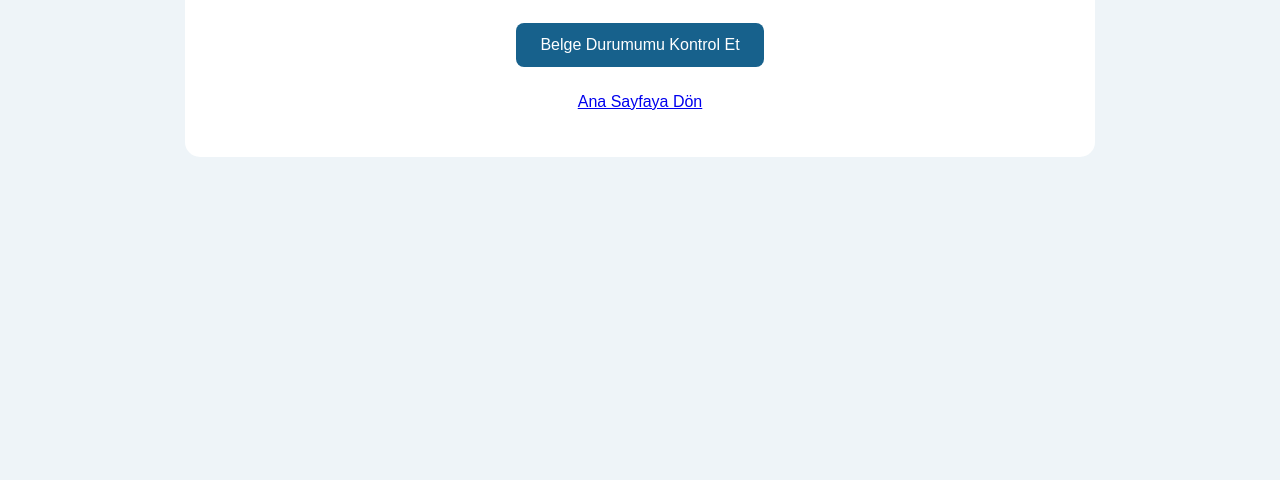
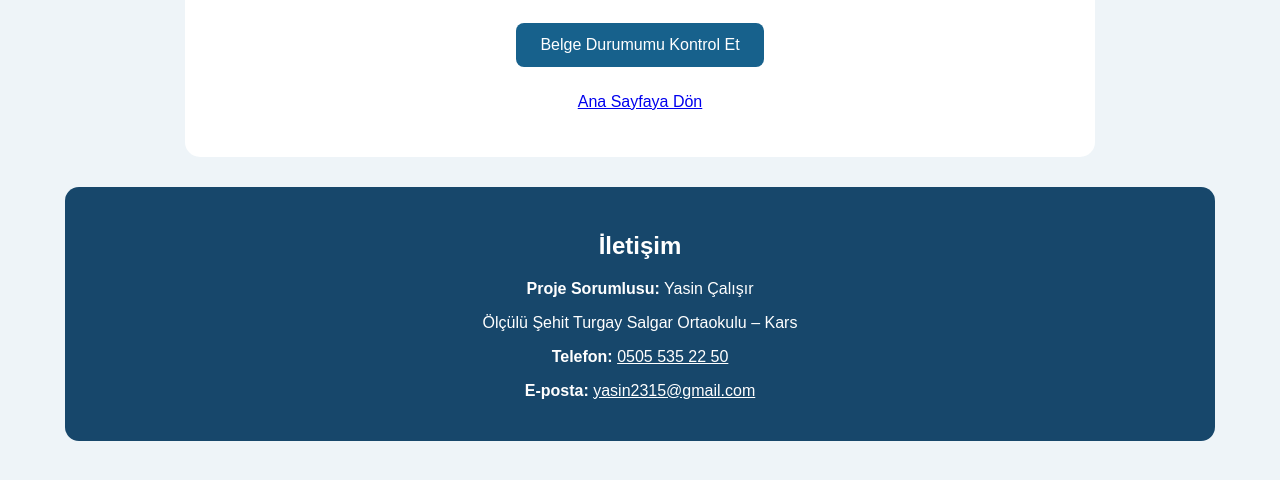
Before and after one commit to YasinCalisir/kars-kulturel-miras-atlasi, a plain HTML site: page belge.html in a window 1280 px wide. Shown: the part 182-662 px from the top of the page. Drawn offline with Linux system fonts and the light colour scheme.

Commit message:
Add contact section to belge.html
Added a contact section with project details and contact information.

```diff
--- a/belge.html
+++ b/belge.html
@@ -129,6 +129,33 @@ function checkCertificate() {
     status.innerText = "Tebrikler! Belgen hazır.";
 }
 </script>
+<section style="
+    max-width:1100px;
+    margin:30px auto;
+    padding:25px;
+    background:#17476b;
+    color:white;
+    text-align:center;
+    border-radius:14px;
+">
+    <h2>İletişim</h2>
 
+    <p><strong>Proje Sorumlusu:</strong> Yasin Çalışır</p>
+    <p>Ölçülü Şehit Turgay Salgar Ortaokulu – Kars</p>
+
+    <p>
+        <strong>Telefon:</strong>
+        <a href="tel:+905055352250" style="color:white;">
+            0505 535 22 50
+        </a>
+    </p>
+
+    <p>
+        <strong>E-posta:</strong>
+        <a href="mailto:yasin2315@gmail.com" style="color:white;">
+            yasin2315@gmail.com
+        </a>
+    </p>
+</section>
 </body>
 </html>
```
